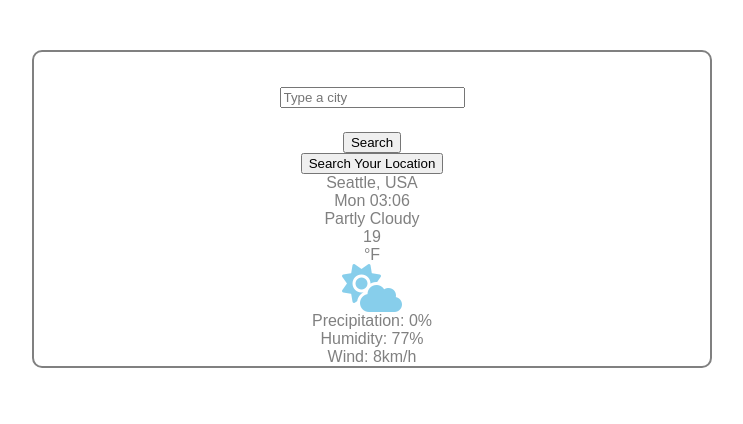
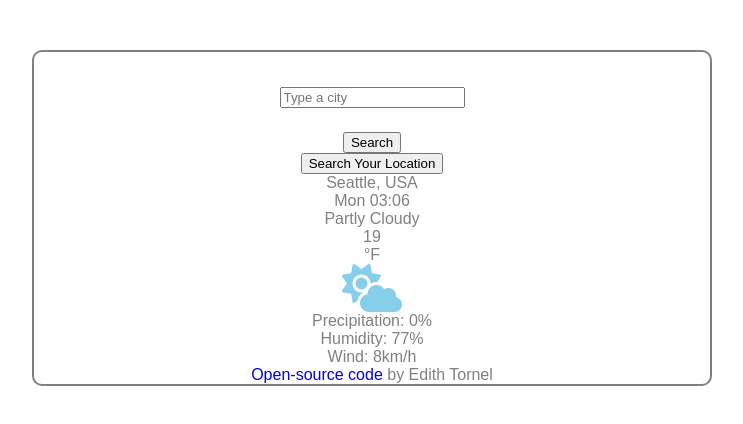
Before and after one commit to torn6810/Git-WeatherProject-Plus, a plain HTML site: page index.html in a window 1280 px wide. Shown: the whole page, without its empty margins (268-1011 px from the left). Drawn offline with nearby package versions, Linux system fonts and the light colour scheme; no server answers.

Commit message:
Added open source code link to repository

```diff
--- a/index.html
+++ b/index.html
@@ -40,6 +40,10 @@
         Wind: 8km/h
     </div>
 </div>
+<footer>
+    <a href="https://github.com/torn6810/Git-WeatherProject-Plus" target=_blank>Open-source code</a>
+    by Edith Tornel
+</footer>
 
 
     <script src="src/index.js"></script>
--- a/src/styles.css
+++ b/src/styles.css
@@ -20,7 +20,7 @@ ul{
     list-style: none;
     color: grey;
 }
-div, span {
+div, span, footer {
     display: block;
     text-align: center;
     font-family: Arial, Helvetica, sans-serif;
```
